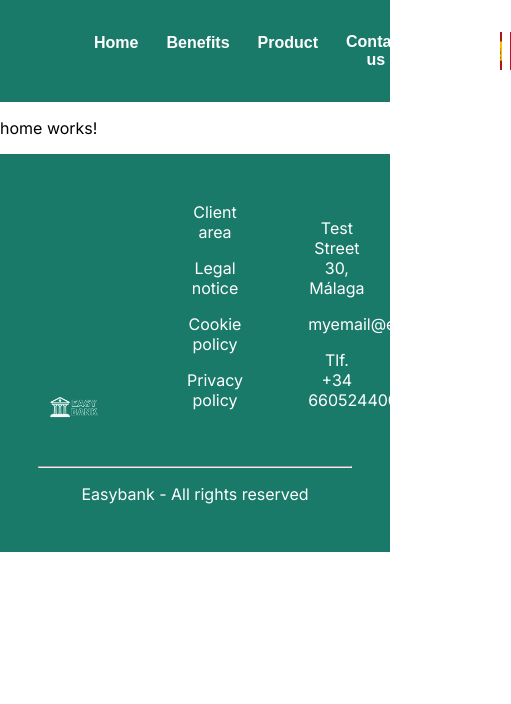
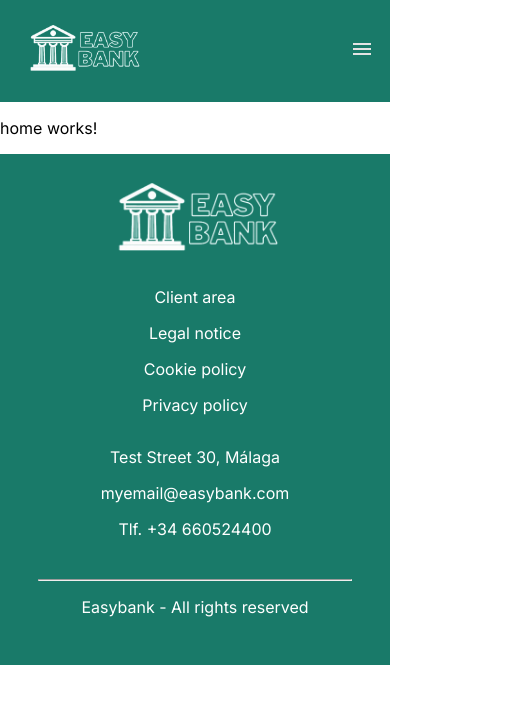
Before and after one commit to Juanlu3095/Easybank, an Angular app: page / in a window 390 px wide. Shown: the top 704 px of the page, 511 px wide, since content can reach past the window. Built offline with nearby package versions, Linux system fonts and the light colour scheme.

Commit message:
Footer is now responsive

```diff
--- a/src/app/components/footer/footer.css
+++ b/src/app/components/footer/footer.css
@@ -1,17 +1,21 @@
+/* MOBILE */
 footer{
     background-color: var(--easybank-green);
-    padding: 2rem 0 0 0;
+    padding: 1rem 0;
 }
 
 /* 3 COLUMNS */
     .footer-info {
         display: flex;
-    justify-content: space-evenly;
-    align-items: flex-end;
+        flex-direction: column;
+    }
+
+    .footer-info ul{
+        text-align: center;
+        padding: 0;
     }
 
     .footer-info div {
-    width: 25%;
         text-align: center;
     }
 
@@ -25,7 +29,7 @@ footer{
 
     /* Logo */
     .footer-info .logo-footer a img{
-    width: 60%;
+        width: 50%;
     }
 
     /* Legal texts */
@@ -44,7 +48,7 @@ footer a{
 
     /* FOOTER BOTTOM */
     .footer-bottom{
-    padding: 2rem 0;
+        padding: 1rem 0;
     }
 
     hr{
@@ -56,3 +60,31 @@ hr{
         text-align: center;
         color: white;
     }
+
+/* DESKTOP */
+@media screen and (min-width: 1024px){
+    footer{
+        padding: 2rem 0 0 0;
+    }
+
+    /* 3 COLUMNS */
+    .footer-info {
+        flex-direction: row;
+        justify-content: space-evenly;
+        align-items: flex-end;
+    }
+
+    .footer-info div {
+        width: 25%;
+    }
+
+    /* Logo */
+    .footer-info .logo-footer a img{
+        width: 60%;
+    }
+
+    /* FOOTER BOTTOM */
+    .footer-bottom{
+        padding: 2rem 0;
+    }
+}
--- a/src/app/components/header/header.css
+++ b/src/app/components/header/header.css
@@ -1,3 +1,73 @@
+/* BIOGRAPHY */
+/*
+For media queries: https://raiolanetworks.com/blog/media-queries/
+For ham menu: https://www.youtube.com/shorts/cYO0X5jSg3I
+*/
+
+/* MOBILE */
+#header {
+    display: flex;
+    justify-content: space-between;
+    align-items: center;
+    padding: 1rem;
+    background-color: var(--easybank-green);
+}
+
+/* LOGO */
+.logo-img{
+    width: 40%;
+}
+
+.logo-img:hover{
+    cursor: pointer;
+}
+
+/* MENU */
+nav.menu-mobile{
+    display: flex;
+    align-items: center;
+    justify-content: center;
+}
+
+.menu-desktop{
+    display: none;
+}
+
+menu .menu-item {
+    color: white;
+    font-size: 16px;
+    font-weight: 600;
+}
+
+.menu-item{
+    text-decoration: none;
+}
+
+.mobile-menu {
+    list-style-type: none;
+    position: fixed;
+    left: 0;
+    bottom: 0;
+    top: 80px;
+    right: 0;
+    background-color: var(--easybank-green);
+    display: grid;
+    place-items: center;
+    clip-path: circle(0% at top left);
+    transition: clip-path .4s;
+}
+
+.menu-item:target{
+    clip-path: circle(150% at top left);
+}
+
+/* TABLET */
+@media screen and (min-width: 767px){
+
+}
+
+/* DESKTOP */
+@media screen and (min-width: 1024px){
     #header {
         display: flex;
         justify-content: space-between;
@@ -16,10 +86,25 @@
     }
 
     /* Menu */
-.menu menu{
-    list-style-type: none;
+    .menu-desktop menu{
         display: flex;
         gap: 1em;
+    }
+
+    .ham-menu{
+        display: none;
+    }
+
+    menu.mobile-menu{
+        display: none !important;
+    }
+
+    .menu-desktop{
+        display: block;
+    }
+
+    .menu-desktop-list{
+        list-style-type: none;
     }
 
     .menu-item:hover{
@@ -27,8 +112,6 @@
     }
 
     menu .menu-item {
-    background: none;
-    border: none;
         color: white;
         font-size: 16px;
         font-weight: 600;
@@ -42,3 +125,4 @@ menu li.languages {
     menu li.languages img.country-flag{
         width: 20%;
     }
+}
--- a/src/app/components/header/header.html
+++ b/src/app/components/header/header.html
@@ -4,31 +4,37 @@
             <img src="/logo/logo_blanco_sinfondo.png" alt="logo-easybank" class="logo-img">
         </a>
     </div>
-    <div class="menu">
-        <menu>
+
+    <!-- MENU FOR MOBILE AND TABLET -->
+    <nav class="menu-mobile">
+        <a class="ham-menu" href="#mobile-menu">
+            <img src="/icon/menu.png" alt="menu" />
+        </a>
+
+        <menu class="mobile-menu" id="mobile-menu">
             <li>
-                <a href="">
-                    <button class="menu-item">Home</button>
+                <a class="menu-item" href="">
+                    Home
                 </a>
             </li>
-            <li>
-                <a href="#benefits">
-                    <button class="menu-item">Benefits</button>
+             <li>
+                <a class="menu-item" href="">
+                    Benefits
                 </a>
             </li>
-            <li>
-                <a href="#product">
-                    <button class="menu-item">Product</button>
+             <li>
+                <a class="menu-item" href="">
+                    Product
                 </a>
             </li>
-            <li>
-                <a href="#contact">
-                    <button class="menu-item">Contact us</button>
+             <li>
+                <a class="menu-item" href="">
+                    Contact us
                 </a>
             </li>
-            <li>
-                <a href="/login">
-                    <button class="menu-item">Client area</button>
+             <li>
+                <a class="menu-item" href="">
+                    Client area
                 </a>
             </li>
             <li class="languages">
@@ -36,5 +42,40 @@
                 <img src="/icon/gb.webp" alt="english" class="country-flag">
             </li>
         </menu>
-    </div>
+    </nav>
+
+    <!-- MENU FOR DESKTOP ONLY -->
+    <nav class="menu-desktop">
+        <menu class="menu-desktop-list">
+            <li>
+                <a href="" class="menu-item">
+                    Home
+                </a>
+            </li>
+            <li>
+                <a href="#benefits" class="menu-item">
+                    Benefits
+                </a>
+            </li>
+            <li>
+                <a href="#product" class="menu-item">
+                    Product
+                </a>
+            </li>
+            <li>
+                <a href="#contact" class="menu-item">
+                    Contact us
+                </a>
+            </li>
+            <li>
+                <a href="/login" class="menu-item">
+                    Client area
+                </a>
+            </li>
+            <li class="languages">
+                <img src="/icon/es.webp" alt="español" class="country-flag">
+                <img src="/icon/gb.webp" alt="english" class="country-flag">
+            </li>
+        </menu>
+    </nav>
 </header>
```
Also changed, not shown: public/icon/menu.png (added), public/icon/menu.svg (added). Lines whose indentation alone changed are shown as unchanged.
